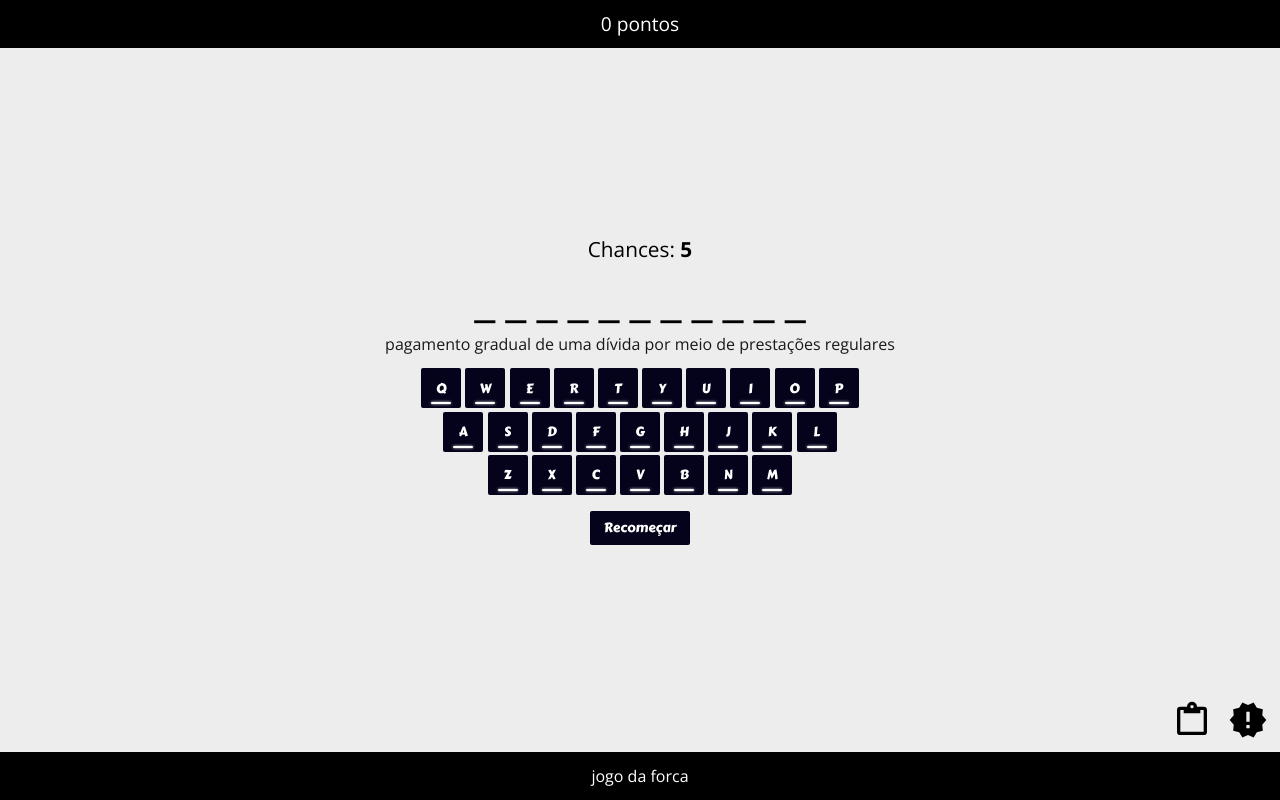
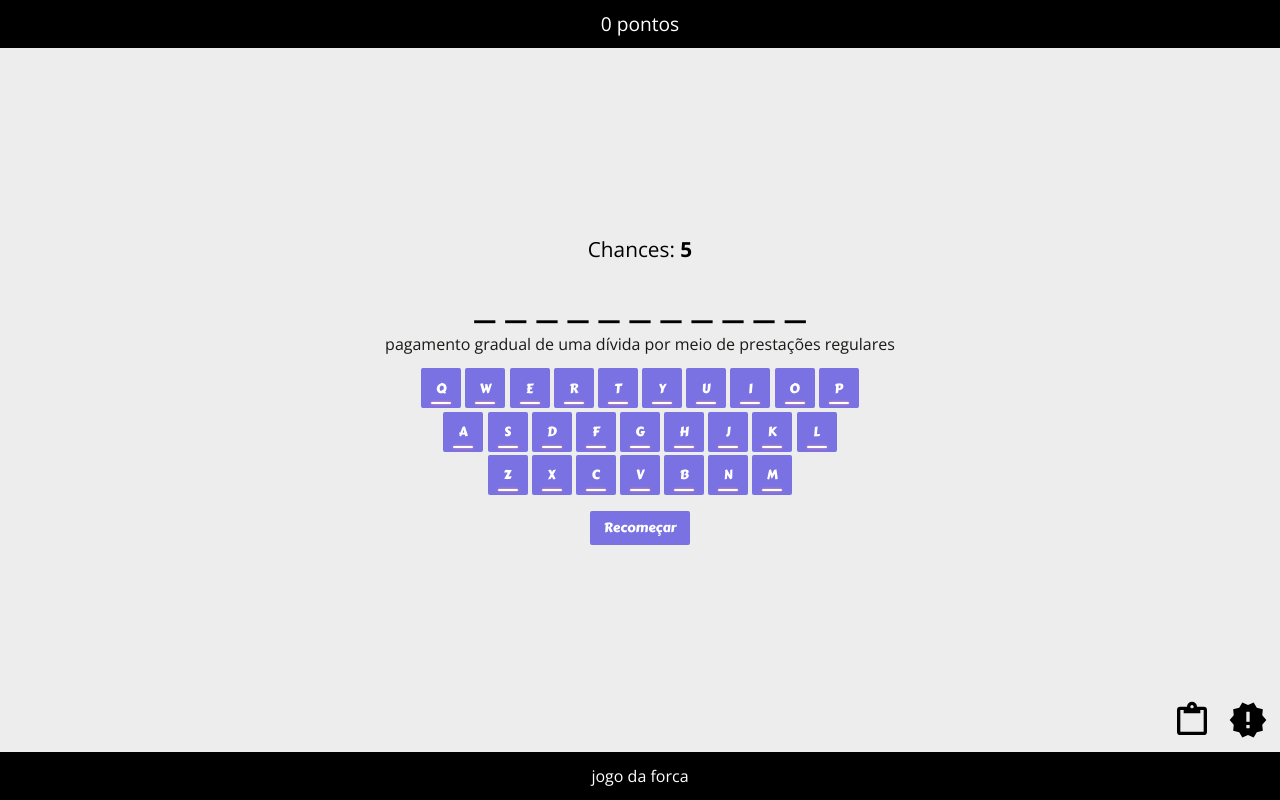
Before and after one commit to aleaplicativos/aprendajogando, a plain HTML site: page index.html in a window 1280 px wide. Drawn offline with nearby package versions, Linux system fonts and the light colour scheme.

Commit message:
Update style.css

```diff
--- a/style.css
+++ b/style.css
@@ -88,7 +88,7 @@ body {
 
 .btn {
 	font-family: var(--fontDestaque);
-	background-color: #05031b;
+	background-color: #7a71e2;
 	color: #fff;
 	border: none;
 	border-radius: .15em;
@@ -113,7 +113,7 @@ body {
 	height: 2px;
 	border-radius: 1em;
 	background: #fff;
-	box-shadow: 0 0 3px #fff;
+	box-shadow: 0 0 3px #f79999;
 	position: absolute;
 	bottom: .3em;
 	left: 50%;
```
